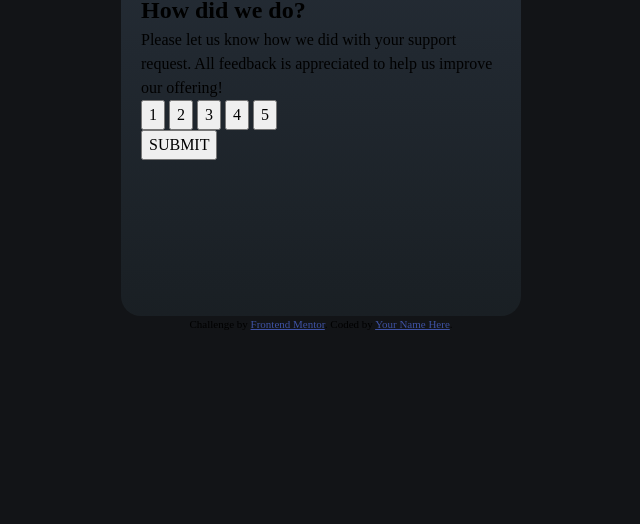
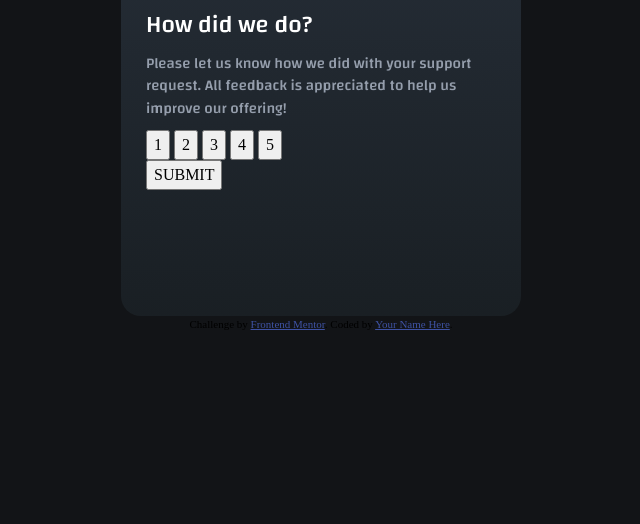
Before and after one commit to Skolpionek/RatingComponent, a plain HTML site: page index.html in a window 1280 px wide. Shown: the part 276-800 px from the top of the page, without its empty margins (319-959 px from the left). Drawn offline with Linux system fonts and the light colour scheme.

Commit message:
make text section

```diff
--- a/style/layout/_container.scss
+++ b/style/layout/_container.scss
@@ -10,8 +10,9 @@
     );
    width: 400px;
    height: 400px;
-   padding: 20px;
+   padding: 25px;
    border-radius: 20px;
    @import '../layout/_logo';
+   @import '../layout/_section';
    // #252d37
 }
--- /dev/null
+++ b/style/layout/_section.scss
@@ -0,0 +1,19 @@
+@import '../res/colors';
+@import '../res/fonts';
+@import '../res/typo';
+
+
+section{
+   color: $White;
+   font-family: $font;
+   h1{
+      font-weight: $slim;
+      margin-top: 20px;
+   }
+   p{
+      font-size: $paragraphSize;
+      color: $LightGrey;
+      margin: 10px 0;
+   }
+
+}
```
Also changed, not shown: style/style.css, 1 other file.
